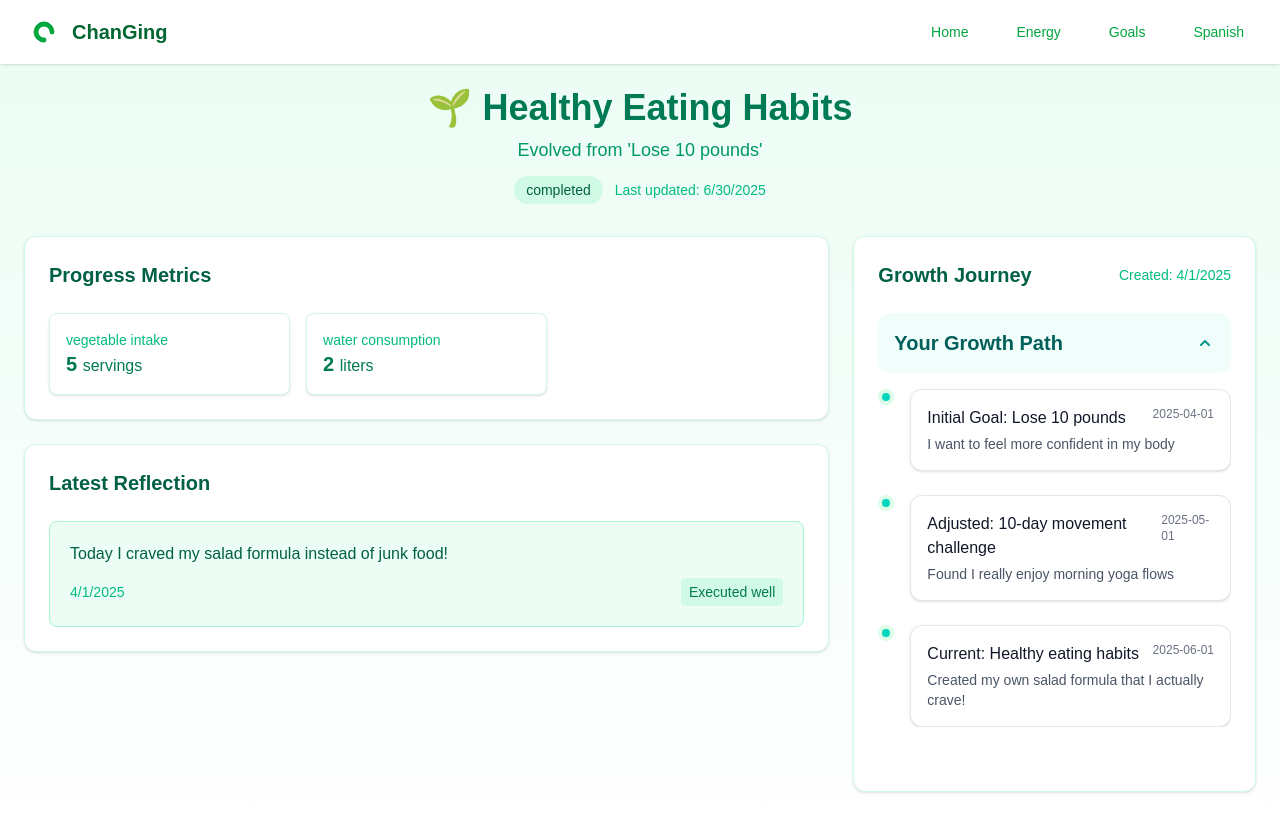
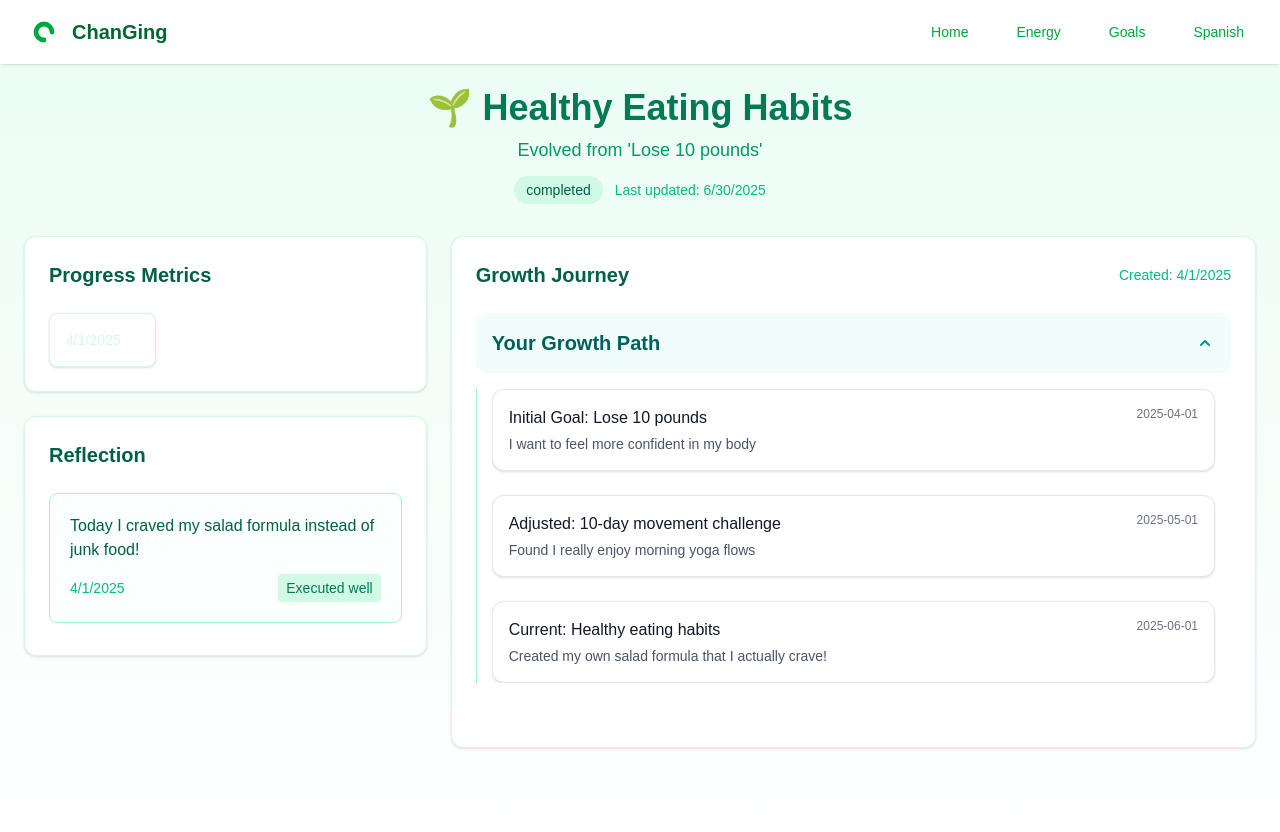
Before and after one commit to schwa1997/craft, a Next.js app: page /goal/1 in a window 1280 px wide. Shown: the top 832 px of the page. Built offline with nearby package versions, Linux system fonts and the light colour scheme.

Commit message:
update all changes

```diff
--- a/app/globals.css
+++ b/app/globals.css
@@ -41,3 +41,18 @@ body {
 .rotate-y-180 {
   transform: rotateY(180deg);
 }
+
+/* growth path */
+.custom-scrollbar::-webkit-scrollbar {
+  width: 6px;
+}
+.custom-scrollbar::-webkit-scrollbar-track {
+  background: #f1f1f1;
+}
+.custom-scrollbar::-webkit-scrollbar-thumb {
+  background: #cbd5e1;
+  border-radius: 3px;
+}
+.custom-scrollbar::-webkit-scrollbar-thumb:hover {
+  background: #94a3b8;
+}
--- a/app/goal/[id]/page.tsx
+++ b/app/goal/[id]/page.tsx
@@ -2,7 +2,7 @@
 import { useState, useEffect } from "react";
 import { useParams, useRouter } from "next/navigation";
 import { GrowthPath } from "../components/GrowthPath";
-import data from '../../../data/goals.json';
+import data from "../../../data/goals.json";
 
 export default function GrowthTracker() {
   const { id } = useParams<{ id: string }>();
@@ -13,7 +13,7 @@ export default function GrowthTracker() {
   useEffect(() => {
     const goalId = Number(id);
     const goal = data.goals.find((g: any) =>
-      typeof g.id === 'number' ? g.id === goalId : g.id === id
+      typeof g.id === "number" ? g.id === goalId : g.id === id
     );
 
     if (!goal) {
@@ -45,11 +45,13 @@ export default function GrowthTracker() {
           {currentGoal.description}
         </p>
         <div className="mt-3 flex justify-center items-center gap-3">
-          <span className={`px-3 py-1 rounded-full text-xs md:text-sm font-medium ${
+          <span
+            className={`px-3 py-1 rounded-full text-xs md:text-sm font-medium ${
               currentGoal.status === "completed"
                 ? "bg-emerald-100 text-emerald-800"
                 : "bg-amber-100 text-amber-800"
-          }`}>
+            }`}
+          >
             {currentGoal.status}
           </span>
           <span className="text-xs md:text-sm text-emerald-500">
@@ -61,51 +63,66 @@ export default function GrowthTracker() {
       {/* Main Content - Responsive Layout */}
       <div className="max-w-7xl mx-auto flex flex-col lg:flex-row gap-4 md:gap-6">
         {/* Left Column - Metrics and Reflection - Full width on mobile */}
-        <div className="lg:w-2/3 space-y-4 md:space-y-6">
+        <div className="lg:w-1/3 space-y-4 md:space-y-6">
           {/* Metrics Summary - Responsive grid */}
-          {currentGoal.reflections?.[0]?.metrics && (
+
           <section className="w-full bg-white p-4 md:p-6 rounded-xl shadow-sm border border-emerald-100">
             <h2 className="text-lg md:text-xl font-semibold text-emerald-800 mb-4 md:mb-6">
               Progress Metrics
             </h2>
             <div className="grid grid-cols-2 sm:grid-cols-3 gap-3 md:gap-4">
-                {currentGoal.reflections[0].metrics.map((metric, index) => (
-                  <div key={index} className="bg-white p-3 md:p-4 rounded-lg shadow-sm border border-emerald-100">
-                    <p className="text-xs md:text-sm text-emerald-500">{metric.type}</p>
+              {currentGoal.reflections.map((reflection, index) => (
+                <div
+                  key={index}
+                  className="bg-white p-3 md:p-4 rounded-lg shadow-sm border border-emerald-100"
+                >
+                  <p className="text-xs md:text-sm text-emerald-500">
+                    {reflection.metric.type}
+                  </p>
                   <p className="text-lg md:text-xl font-bold text-emerald-700">
-                      {metric.value} <span className="text-sm md:text-base font-normal">{metric.unit}</span>
+                    {reflection.metric.value}{" "}
+                    <span className="text-sm md:text-base font-normal">
+                      {reflection.metric.unit}
+                    </span>
+                  </p>
+                  <p className="text-sm md:text-sm text-emerald-100">
+                      {new Date(reflection.date).toLocaleDateString()}
                   </p>
                 </div>
               ))}
             </div>
           </section>
-          )}
 
           {/* Latest Reflection */}
           {currentGoal.reflections?.length > 0 && (
             <section className="w-full bg-white p-4 md:p-6 rounded-xl shadow-sm border border-emerald-100">
               <h2 className="text-lg md:text-xl font-semibold text-emerald-800 mb-4 md:mb-6">
-                Latest Reflection
+                Reflection
               </h2>
-              <div className="p-4 md:p-5 bg-emerald-50 rounded-lg border border-emerald-200">
+              {currentGoal.reflections.map((reflection, index) => (
+                <div
+                  key={index}
+                  className="p-4 md:p-5 mb-2 bg-emerald-50/20 rounded-lg border border-emerald-200"
+                >
                   <p className="text-emerald-800 text-sm md:text-base">
-                  {currentGoal.reflections[0].text}
+                    {reflection.text}
                   </p>
                   <div className="mt-3 flex items-center justify-between">
                     <span className="text-xs md:text-sm text-emerald-500">
-                    {new Date(currentGoal.reflections[0].date).toLocaleDateString()}
+                      {new Date(reflection.date).toLocaleDateString()}
                     </span>
                     <span className="text-xs md:text-sm px-2 py-1 bg-emerald-100 text-emerald-700 rounded">
-                    {currentGoal.reflections[0].status.text}
+                      {reflection.status.text}
                     </span>
                   </div>
                 </div>
+              ))}
             </section>
           )}
         </div>
 
         {/* Right Column - Timeline - Full width on mobile */}
-        <div className="lg:w-1/3 space-y-4 md:space-y-6">
+        <div className="lg:w-2/3 space-y-4 md:space-y-6">
           <section className="w-full bg-white p-4 md:p-6 rounded-xl shadow-sm border border-emerald-100">
             <div className="flex items-center justify-between mb-4 md:mb-6">
               <h2 className="text-lg md:text-xl font-semibold text-emerald-800">
--- a/app/goal/components/GrowthPath.tsx
+++ b/app/goal/components/GrowthPath.tsx
@@ -2,6 +2,15 @@
 
 import { useState } from "react";
 import { motion, AnimatePresence } from "framer-motion";
+import ReactMarkdown from "react-markdown";
+
+interface TimelineItem {
+  date: string;
+  title: string;
+  description: string;
+  current?: boolean;
+  struggle?: string;
+}
 
 interface GrowthPathProps {
   timeline: TimelineItem[];
@@ -16,9 +25,7 @@ export function GrowthPath({ timeline }: GrowthPathProps) {
         onClick={() => setIsOpen(!isOpen)}
         className="flex items-center justify-between w-full mb-4 p-4 bg-teal-50 rounded-xl hover:bg-teal-100 transition-colors"
       >
-        <h2 className="text-xl font-semibold text-teal-800">
-          Your Growth Path
-        </h2>
+        <h2 className="text-xl font-semibold text-teal-800">Your Growth Path</h2>
         <motion.div
           animate={{ rotate: isOpen ? 180 : 0 }}
           transition={{ duration: 0.3 }}
@@ -47,6 +54,14 @@ export function GrowthPath({ timeline }: GrowthPathProps) {
             transition={{ duration: 0.3 }}
             className="overflow-hidden"
           >
+            <div className="flex">
+              {/* Timeline line */}
+              <div className="relative mr-4">
+                <div className="absolute left-1/2 top-0 bottom-0 w-0.5 bg-teal-200 transform -translate-x-1/2"></div>
+              </div>
+
+              {/* Scrollable content */}
+              <div className="flex-1 max-h-[500px] overflow-y-auto pr-4 custom-scrollbar">
                 <div className="space-y-6">
                   {timeline.map((item, index) => (
                     <motion.div
@@ -54,10 +69,10 @@ export function GrowthPath({ timeline }: GrowthPathProps) {
                       initial={{ opacity: 0, y: 20 }}
                       animate={{ opacity: 1, y: 0 }}
                       transition={{ delay: index * 0.1, duration: 0.3 }}
-                  className="relative pl-8"
+                      className="relative"
                     >
                       <div
-                    className={`absolute left-0 top-0 w-4 h-4 ${
+                        className={`absolute -left-11 top-0 w-4 h-4 ${
                           item.current
                             ? "bg-teal-600 border-teal-200"
                             : "bg-teal-400 border-green-100"
@@ -82,14 +97,19 @@ export function GrowthPath({ timeline }: GrowthPathProps) {
                             {item.date}
                           </span>
                         </div>
-                    <p
+                        <div
                           className={`text-sm ${
                             item.current ? "text-teal-700" : "text-gray-600"
                           } mt-1`}
                         >
+                          <ReactMarkdown
+                            components={{
+                              p: ({ node, ...props }) => <div {...props} />,
+                            }}
+                          >
                             {item.description}
-                    </p>
-
+                          </ReactMarkdown>
+                        </div>
                         {item.struggle && (
                           <motion.div
                             initial={{ opacity: 0 }}
@@ -106,6 +126,8 @@ export function GrowthPath({ timeline }: GrowthPathProps) {
                     </motion.div>
                   ))}
                 </div>
+              </div>
+            </div>
           </motion.div>
         )}
       </AnimatePresence>
--- a/app/types/goal.tsx
+++ b/app/types/goal.tsx
@@ -14,7 +14,7 @@ interface Reflection {
   date: string;
   text: string;
   status: Status;
-  metrics?: Metric[];
+  metric: Metric;
 }
 
 interface TimelineItem {
--- a/data/goals.json
+++ b/data/goals.json
@@ -16,7 +16,7 @@
             "id": "executed-well",
             "text": "Executed well"
           },
-          "metrics": [
+          "metric": [
             {
               "type": "vegetable intake",
               "value": 5,
@@ -58,26 +58,46 @@
       "status": "going",
       "reflections": [
         {
-          "date": "2025-07-06",
-          "text": "First week reflection: Good start!",
+          "date": "2025-07-07",
+          "text": "Two week reflection: Good Girl!",
           "status": {
             "id": "executed-well",
             "text": "Executed well"
           },
-          "metrics": [
+          "metric":
             {
-              "type": "workout times",
-              "value": 5,
-              "unit": "times"
+              "type": "workout strike",
+              "value": 7,
+              "unit": "days"
             }
-          ]
+
+        },
+        {
+          "date": "2025-07-13",
+          "text": "Second week reflection: feet matters!",
+          "status": {
+            "id": "executed-well",
+            "text": "Executed well"
+          },
+          "metric":
+          {
+            "type": "workout strike",
+            "value": 13,
+            "unit": "days"
+          }
+
         }
       ],
       "timeline": [
         {
           "date": "2025-07-06",
           "title": "Week 1: Good Start!",
-          "description": "This week, gym is my second home. Good side is I did lots of workout sessions including training and treadmill exercise. I also corrected my posture a lot! Mamamia, life change! However, the bad side is I don't enjoy the diet most of the evenings and I don't the posture correction process which is painful to me."
+          "description": "**The Good:**\n- Gym became my second home\n- Completed many workout sessions (training + treadmill)\n- Made significant posture corrections\n- Feeling life-changing progress!\n\n**The Bad:**\n- Didn't enjoy the diet most evenings\n- Posture correction process was painful"
+        },
+        {
+          "date": "2025-07-13",
+          "title": "Week 2: Problem found!",
+          "description": "**Progress:**\n- Identified my posture problems\n- Feel like the universe is helping me reach my goal\n- My gym is perfect for my needs:\n  - Great for Pilates training\n  - Ideal for posture correction\n- Showing strong workout commitment\n\n**Observations:**\n- Less tiring than Week 1\n- Body is adapting to the soreness"
         }
       ]
     },
@@ -97,7 +117,7 @@
             "id": "executed-well",
             "text": "Executed well"
           },
-          "metrics": []
+          "metric": []
         }
       ],
       "timeline": [
@@ -108,17 +128,16 @@
         }
       ]
     },
-    {"id": 4,
+    {
+      "id": 4,
       "title": "Spanish Learning",
       "description": "A2 Spanish level",
       "feeling": 4,
       "createdAt": "2025-07-06",
       "updatedAt": "2025-07-06",
       "status": "going",
-      "reflections": [
-      ],
-      "timeline": [
-      ]
+      "reflections": [],
+      "timeline": []
     }
   ]
 }
--- a/package.json
+++ b/package.json
@@ -13,7 +13,8 @@
     "framer-motion": "^12.19.1",
     "lucide-react": "^0.523.0",
     "react": "^19.0.0",
-    "react-dom": "^19.0.0"
+    "react-dom": "^19.0.0",
+    "react-markdown": "^10.1.0"
   },
   "devDependencies": {
     "@tailwindcss/postcss": "^4",
```
Also changed, not shown: data/energy.json (+10 -10 lines), 1 other file (tests, documents, lock files or other folders). Lines whose indentation alone changed are shown as unchanged.
